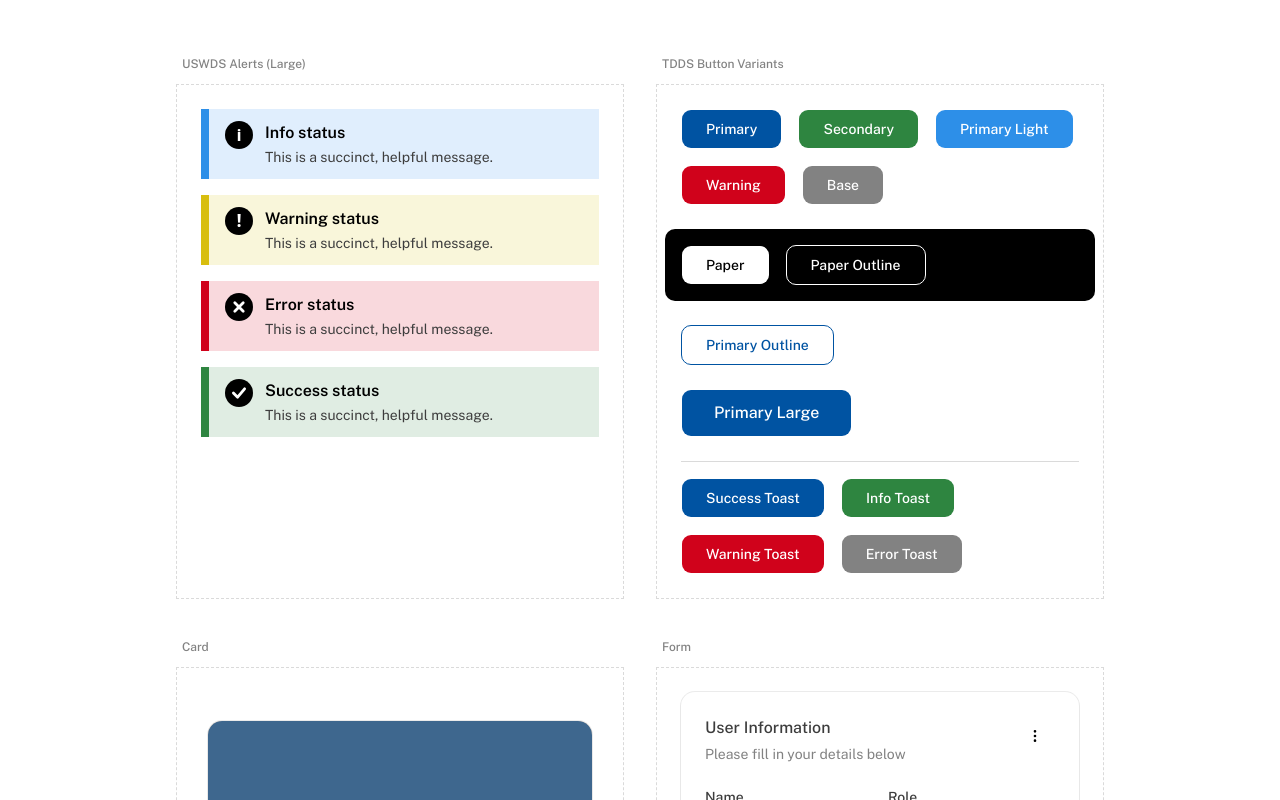
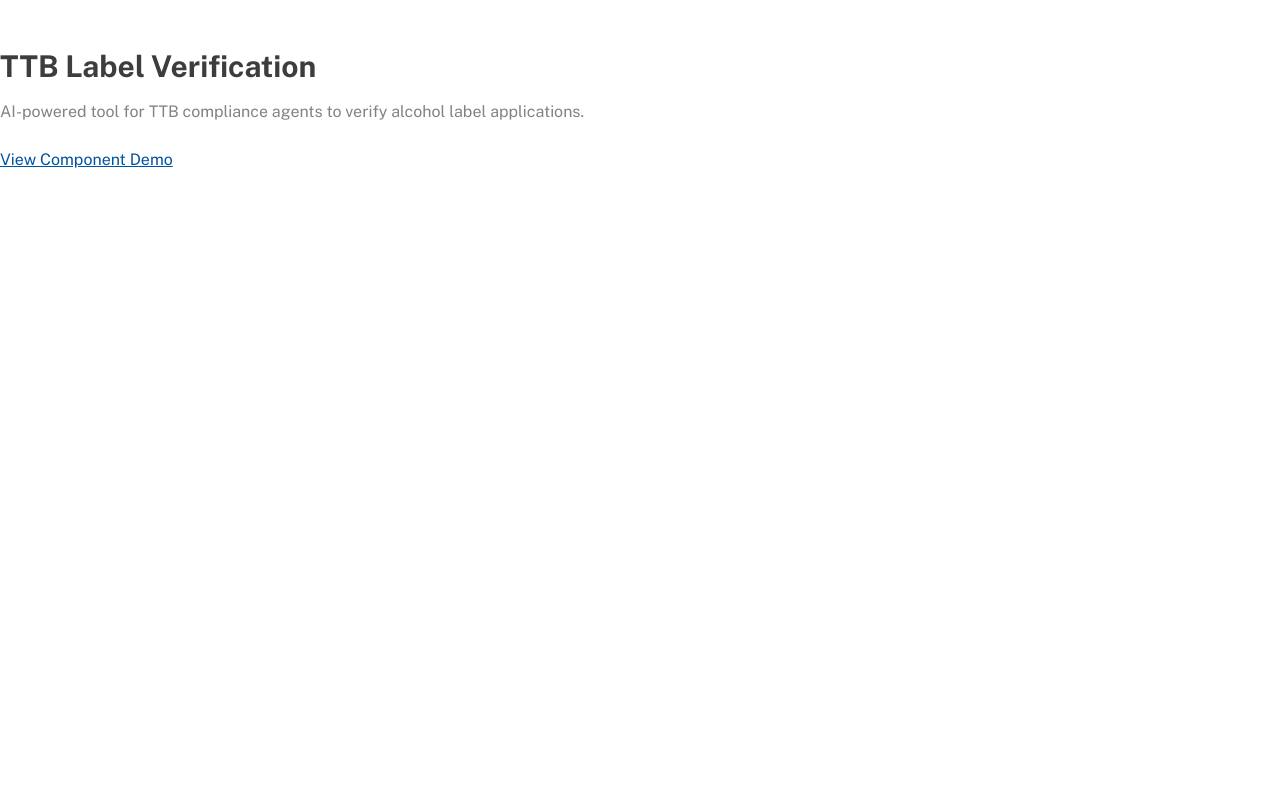
Before and after one commit to gjohnsx/ttb-label-verification, a Next.js app in the folder next-app/: page / in a window 1280 px wide. Shown: the top 800 px of the page. Built offline with nearby package versions, Linux system fonts and the light colour scheme; grey boxes are pictures that could not be loaded.

Commit message:
Move component demo to dedicated /demo route
Relocate the TDDS shadcn component showcase from the home page to
its own route, freeing up the main page for the actual application.

```diff
--- /dev/null
+++ b/next-app/app/demo/page.tsx
@@ -0,0 +1,5 @@
+import { ComponentExample } from "@/components/component-example";
+
+export default function DemoPage() {
+  return <ComponentExample />;
+}
--- a/next-app/app/page.tsx
+++ b/next-app/app/page.tsx
@@ -1,5 +1,18 @@
-import { ComponentExample } from "@/components/component-example";
+import Link from "next/link";
 
 export default function Page() {
-return <ComponentExample />;
+  return (
+    <main className="container mx-auto py-12">
+      <h1 className="text-3xl font-bold mb-4">TTB Label Verification</h1>
+      <p className="text-muted-foreground mb-6">
+        AI-powered tool for TTB compliance agents to verify alcohol label applications.
+      </p>
+      <Link
+        href="/demo"
+        className="text-primary underline hover:no-underline"
+      >
+        View Component Demo
+      </Link>
+    </main>
+  );
 }
```
